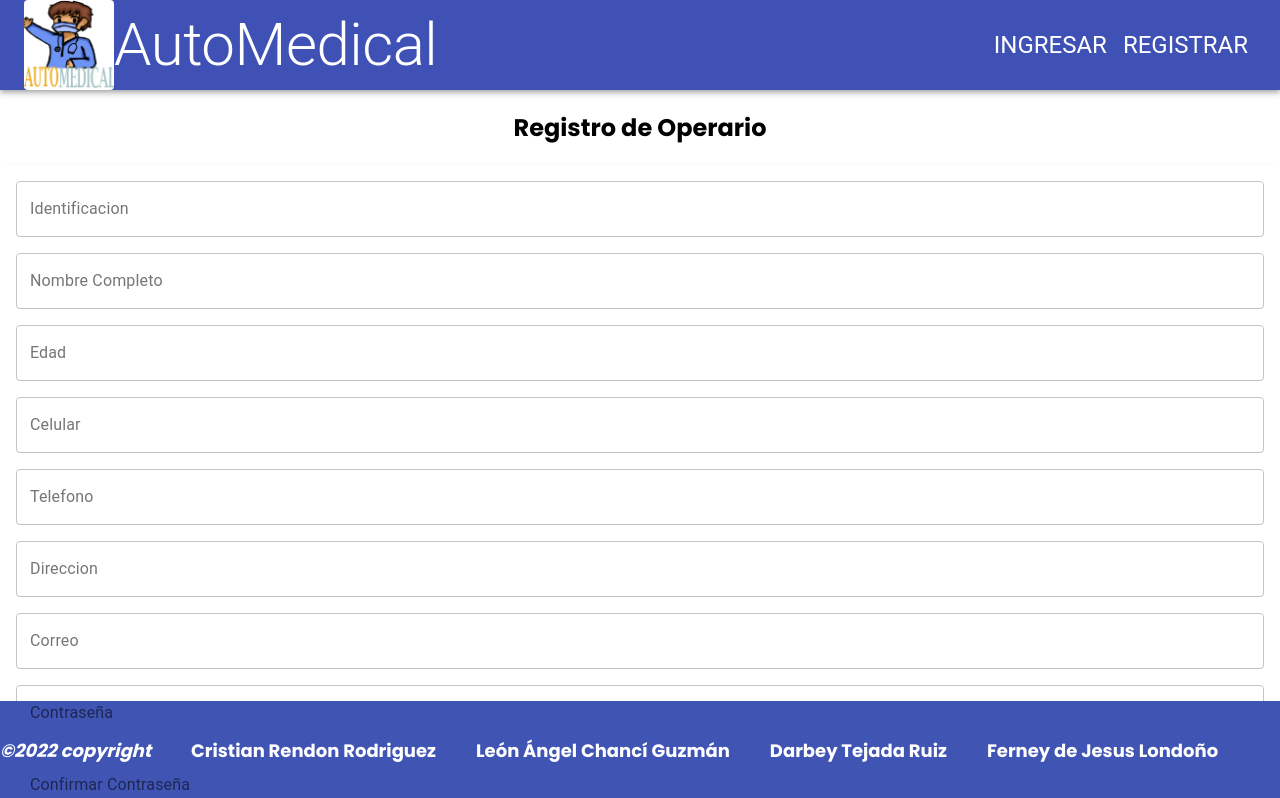
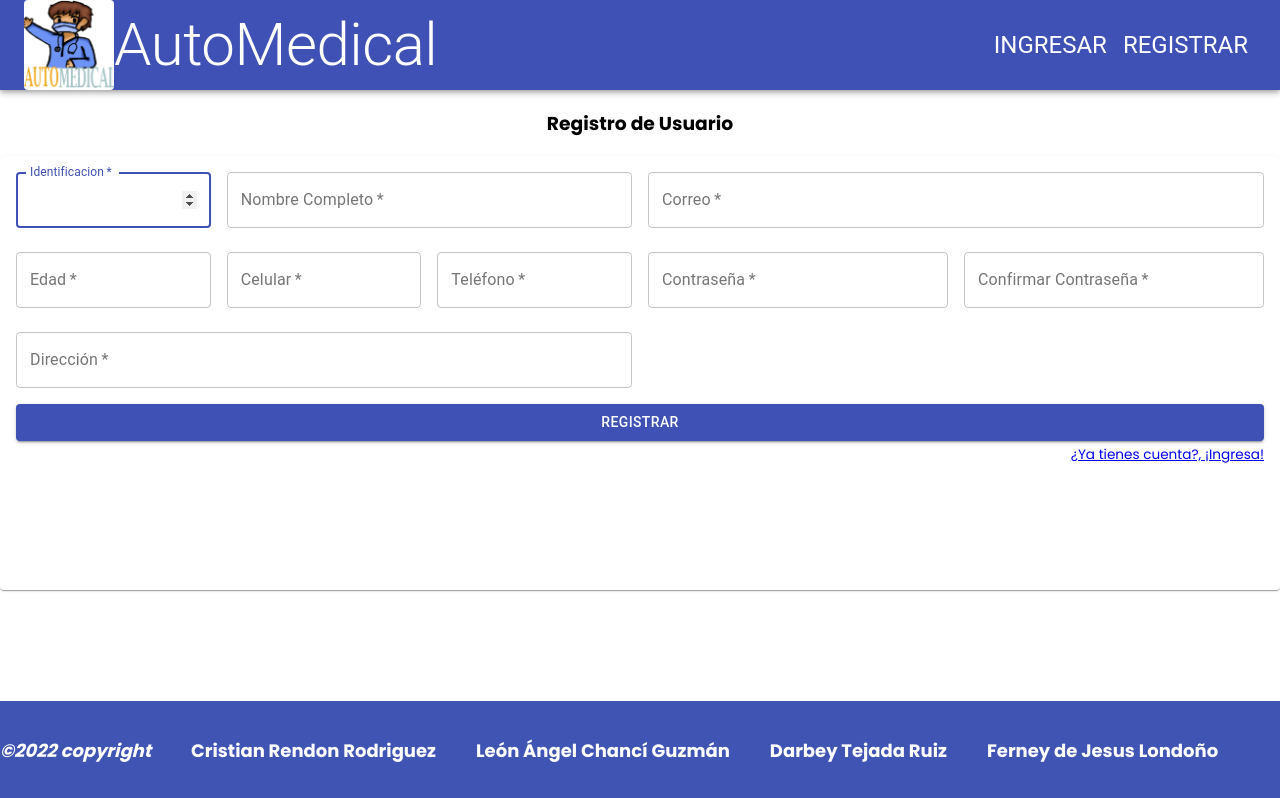
Before and after one commit to CRISTIANRENDON17/AutoMedical, a React (Create React App) app: page /Registry in a window 1280 px wide. Shown: the top 798 px of the page. Built offline with nearby package versions, Linux system fonts and the light colour scheme.

Commit message:
Se arregla el formulario del Registro y del Login

```diff
--- a/src/components/Login/Login.js
+++ b/src/components/Login/Login.js
@@ -30,7 +30,7 @@ export default function Login() {
 
     return (
     <div>
-      <h2 style={{ textAlign: "center" }}>Bienvenido!</h2>
+      <h3 style={{ textAlign: "center" }}>Iniciar Sesión</h3>
       <Card>
         <CardContent>
           <LoginForm onLogin={handleClick} />
--- a/src/components/Login/LoginForm.js
+++ b/src/components/Login/LoginForm.js
@@ -7,6 +7,10 @@ import Avatar from '@mui/material/Avatar';
 import React, {useEffect} from 'react';
 import Alert from '@mui/material/Alert';
 import {getCollection} from "../../actions";
+import Container from '@material-ui/core/Container';
+import FormControlLabel from '@material-ui/core/FormControlLabel';
+import Checkbox from '@material-ui/core/Checkbox';
+import Grid from '@material-ui/core/Grid';
 
 const useStyles = makeStyles((theme) => ({
   form: {
@@ -15,6 +19,10 @@ const useStyles = makeStyles((theme) => ({
   },
   textField: {
     "margin-bottom": "1rem",
+  },
+  link:{
+    "font-size": "0.85rem",
+    "text-decoration-line": "underline"
   },
 }));
 export const Mensaje = () => {
@@ -65,8 +73,12 @@ export default function LoginForm(props) {
   const funcion1 = () => {
     return (
       <div>
-        <form onSubmit={formSubmitHandler} className={classes.form}>
+        <Container component="main" maxWidth="xs">
+          <form onSubmit={formSubmitHandler} className={classes.form} noValidate>
             <TextField
+              fullWidth
+              required
+              autoFocus
               id="Email"
               label="Email"
               variant="outlined"
@@ -74,22 +86,44 @@ export default function LoginForm(props) {
               className={classes.textField}
             />
             <TextField
+              fullWidth
+              required
               id="contraseña"
               label="Contraseña"
               variant="outlined"
               type="password"
               className={classes.textField}
             />
-
+            <FormControlLabel
+              control={
+                <Checkbox
+                  value="remember"
+                  color="primary"
+                />
+              }
+              label="Recordar Contraseña"
+            />
             <Button
+              fullWidth
               onClick={LoginButton}
               variant="contained"
               color="primary"
-            type="submit"
-          >
-            Entrar
+              type="submit">Entrar
             </Button>
+            <Grid container>
+              <Grid item xs>
+                <Link to="/Recover" className={classes.link}>
+                  Recuperar contraseña
+                </Link>
+              </Grid>
+              <Grid item>
+                <Link to="/Registry" className={classes.link}>
+                  ¿No tienes cuenta?, ¡Regístrate!
+                </Link>
+              </Grid>
+            </Grid>
             </form>
+        </Container>
       </div>
     );
   };
@@ -110,9 +144,7 @@ export default function LoginForm(props) {
               onClick={LoginButton}
               variant="contained"
               color="primary"
-                type="submit"
-              >
-                Entrar
+              type="submit">Entrar
               </Button>
             </Link>
           }
--- a/src/components/Registry/Registry.js
+++ b/src/components/Registry/Registry.js
@@ -34,7 +34,7 @@ export default function Registry() {
     <div>
       {" "}
       {/*se usa el div porque se tiene que retornar un objeto entero*/}
-      <h2 style={{ textAlign: "center" }}>Registro de Operario</h2>{" "}
+      <h3 style={{ textAlign: "center" }}>Registro de Usuario</h3>{" "}
       {/*un h2 que agranda la letra, con un stylo de centrado */}
       <Card>
         {/*card es propio de '@material-ui/core/Card'*/}
--- a/src/components/Registry/RegistryForm.js
+++ b/src/components/Registry/RegistryForm.js
@@ -2,6 +2,8 @@ import Button from "@material-ui/core/Button";
 import { makeStyles } from "@material-ui/core/styles";
 import TextField from "@material-ui/core/TextField";
 import { addUser, getUser } from "../../actions.js";
+import Grid from '@material-ui/core/Grid';
+import { Link } from "react-router-dom";
 //import { GetArray } from "../database/BaseDatos.js";
 
 const useStyles = makeStyles((theme) => ({
@@ -14,6 +16,11 @@ const useStyles = makeStyles((theme) => ({
   textField: {
     "margin-bottom":
       "1rem" /*Propiedad para añadir margen en la parte inferior de los input del formulario;*/,
+  },
+  link:{
+    "font-size": "0.85rem",
+    "text-decoration-line": "underline"
+    /*Propiedades para el link que lo lleva a registrar usuario*/,
   },
 }));
 
@@ -55,49 +62,49 @@ const variable = async() => {
   if (!/^\d{7,14}$/.test(Usuario.identification)) {
     mensaje =
       mensaje +
-      "<div><li>Identificacion tiene que estar entre 7 a 14 numeros <br></li></div>";
+      "<div><li>Identificación tiene que estar entre 7 a 14 números <br></li></div>";
   }
   if (!/^[a-zA-ZÀ-ÿ\s]{2,40}$/.test(Usuario.fullName)) {
     mensaje =
       mensaje +
-      "<div><li>Nombre solo acepta valores alfabeticos y minimo 2 digitos <br></li></div>";
+      "<div><li>Nombre solo acepta valores alfabéticos y mínimo 2 digitos <br></li></div>";
   }
   if (!/^\d{1,2}$/.test(Usuario.age)) {
     mensaje =
       mensaje +
-      `<div><li>Edad solo acepta valores numericos entre 0 y 99<br></li></div>`;
+      `<div><li>Edad solo acepta valores numéricos entre 0 y 99<br></li></div>`;
   }
   if (!/^\d{10}$/.test(Usuario.cellNumber)) {
     mensaje =
       mensaje +
-      `<div><li>Celular solo acepta 10 valores numericos<br></li></div>`;
+      `<div><li>Celular solo acepta 10 valores numéricos<br></li></div>`;
   }
   if (!/^\d{7}$/.test(Usuario.phoneNumber)) {
     mensaje =
       mensaje +
-      `<div><li>Telefono solo acepta 7 valores numericos<br></li></div>`;
+      `<div><li>Teléfono solo acepta 7 valores numéricos<br></li></div>`;
   }
   if (!/^[^]+$/.test(Usuario.address)) {
     mensaje =
-      mensaje + `<div><li>Direccion no puede estar vacia<br></li></div>`;
+      mensaje + `<div><li>Dirección no puede estar vacía<br></li></div>`;
   }
   if (!/^[a-zA-Z0-9_.+-]+@[a-zA-Z0-9-]+\.[a-zA-Z0-9-.]+$/.test(Usuario.email)) {
     mensaje =
       mensaje +
-      `<div><li>Correo no puede estar vacio, debe detener caracteres antes y despues del @ con una direccion <br></li></div>`;
+      `<div><li>Correo no puede estar vacío, debe detener caracteres antes y despues del @ con una dirección <br></li></div>`;
   }
   if (!/^.{4,12}$/.test(Usuario.password)) {
     mensaje =
       mensaje +
-      `<div><li>Contraseña no puede estar vacia y tiene de 4 a 12 caracteres<br></li></div>`;
+      `<div><li>Contraseña no puede estar vacía y tiene de 4 a 12 caracteres<br></li></div>`;
   }
   if (!/^.{4,12}$/.test(Usuario.confcontraseña)) {
     mensaje =
       mensaje +
-      `<div><li>Confirmar Contraseña no puede estar vacia y tiene de 4 a 12 caracteres<br></li></div>`;
+      `<div><li>Confirmar Contraseña no puede estar vacía y tiene de 4 a 12 caracteres<br></li></div>`;
   }
   if (Usuario.password !== Usuario.confcontraseña) {
-    mensaje = mensaje + `<div><li>Contraseña no conciden<br></li></div>`;
+    mensaje = mensaje + `<div><li>Las contraseñas no conciden<br></li></div>`;
   }
 
   if (mensaje === "<di><l1>Error</li></div>") {
@@ -131,7 +138,7 @@ const ValidarUsuario = async(Usuario) => {
 
 const GuardarUsuario = async(newUser) => {
   const result = await addUser('usuarios', newUser);
-  console.log("Usuario registrado exitomsamente: ", result.data);
+  console.log("Usuario registrado exitosamente: ", result.data);
   mensaje ="";
 };
 
@@ -148,70 +155,121 @@ export default function RegistryForm(props) {
 
   return (
     <div>
-    <form
-      onSubmit={formSubmitHandler}
-      id="forrmulario"
-      className={classes.form}
-    >
+      {/*<Container component="main" maxWidth="xs">*/}
+        <form onSubmit={formSubmitHandler} id="forrmulario" className={classes.form} noValidate>
           {" "}
           {/*cuando se le de submit envia el formulario a la funcion formSubmitHandler y aparte llama a la clase del form qu elo hace flex y lo agrupa todo en columna */}
+
+          {/* Contenedor formulario */}
+          <Grid container spacing={2}>
+            {/* Primer columna */}
+            <Grid item xs={12} sm={12} md={6} lg={6}>
+              <Grid container spacing={2}>
+                <Grid item xs={4}>
                   <TextField
+                    fullWidth
+                    required
+                    autoFocus
                     id="identificacion"
                     label="Identificacion"
                     variant="outlined"
                     type="number"
                     className={classes.textField}
                   />
+                </Grid>
+                <Grid item xs={8}>
                   <TextField
+                    fullWidth
+                    required
                     id="Nombre"
                     label="Nombre Completo"
                     variant="outlined"
                     type="text"
                     className={classes.textField}
                   />
+                </Grid>
+              </Grid>
+              <Grid container spacing={2}>
+                <Grid item xs>
                   <TextField
+                    fullWidth
+                    required
                     id="Edad"
                     label="Edad"
                     variant="outlined"
                     type="number"
                     className={classes.textField}
                   />
+                </Grid>
+                <Grid item xs>
                   <TextField
+                    fullWidth
+                    required
                     id="Celular"
                     label="Celular"
                     variant="outlined"
                     type="number"
                     className={classes.textField}
                   />
+                </Grid>
+                <Grid item xs>
                   <TextField
+                    fullWidth
+                    required
                     id="Telefono"
-        label="Telefono"
+                    label="Teléfono"
                     variant="outlined"
                     type="number"
                     className={classes.textField}
                   />
+                </Grid>
+              </Grid>
+              <Grid container spacing={2} >
+                <Grid item xs>
                   <TextField
+                    fullWidth
+                    required
                     id="Direccion"
-        label="Direccion"
+                    label="Dirección"
                     variant="outlined"
                     type="text"
                     className={classes.textField}
                   />
+                </Grid>
+              </Grid>
+            </Grid> {/* Fin Grid Item 6 */}
+
+            {/* Segunda columna */}
+            <Grid item xs={12} sm={12} md={6} lg={6}>
+              <Grid container spacing={2}>
+                <Grid item xs>
                   <TextField /*propio del '@material-ui/core/TextField'; si fuera html este seria nuestro input */
+                    fullWidth
+                    required
                     id="email"
                     label="Correo"
                     variant="outlined"
                     type="email"
                     className={classes.textField}
                   />
+                </Grid>
+              </Grid>
+              <Grid container spacing={2}>
+                <Grid item xs={6}>
                   <TextField
+                    fullWidth
+                    required
                     id="contraseña"
                     label="Contraseña"
                     variant="outlined"
                     type="password"
                     className={classes.textField}
                   />
+                </Grid>
+                <Grid item xs>
                   <TextField
+                    fullWidth
+                    required
                     id="confirmed_contraseña"
                     label="Confirmar Contraseña"
                     variant="outlined"
@@ -219,7 +277,12 @@ export default function RegistryForm(props) {
                     className={classes.textField}
                     pattern="[A-Za-z0-9!?-]{8,12}"
                   />
-      <div id="Alert"></div>
+                </Grid>
+              </Grid>
+
+            </Grid> {/* Fin Grid Item 6 */}
+          </Grid> {/* Fin Grid container */}
+
           <Button
             variant="contained"
             color="primary"
@@ -230,11 +293,21 @@ export default function RegistryForm(props) {
             {/*Boton propio de import Button from '@material-ui/core/Button'; */}
             Registrar
           </Button>
+
+          <Grid container justifyContent="flex-end">
+            <Grid item>
+              <Link to="/Login" className={classes.link}>
+                ¿Ya tienes cuenta?, ¡Ingresa!
+              </Link>
+            </Grid>
+          </Grid>
+          <div id="Alert"></div>
           <br></br>
           <br></br>
           <br></br>
           <br></br>
         </form>
+      {/*</Container>*/}
     </div>
   );
 }
```
Lines whose indentation alone changed are shown as unchanged.
